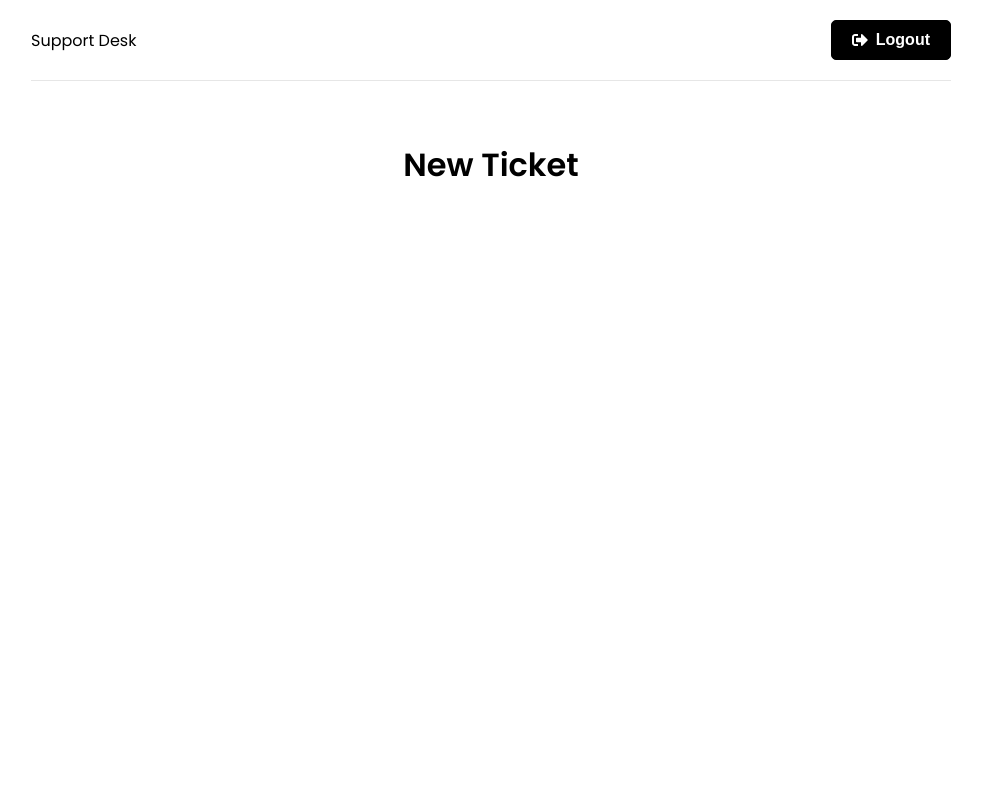
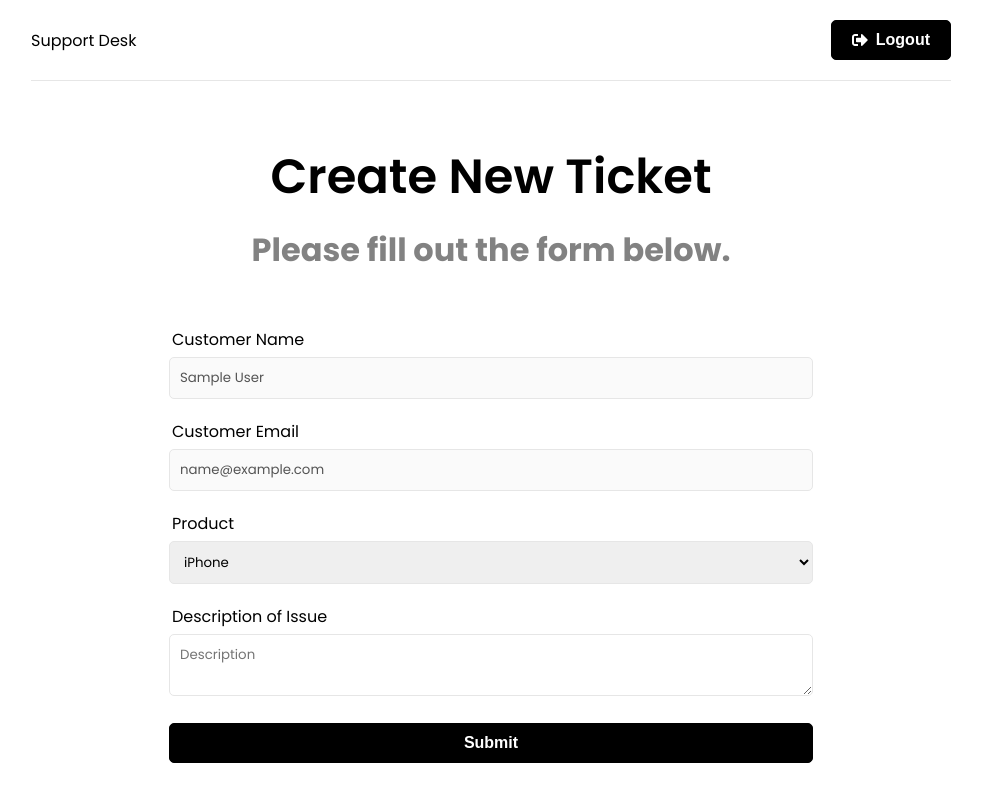
Before and after one commit to MoeinDeveloper92/Ticket-System, a React (Create React App) app in the folder frontend/: page /new-ticket in a window 1280 px wide. Shown: the whole page, without its empty margins (149-1131 px from the left). Built offline with nearby package versions, Linux system fonts and the light colour scheme; sample sign-in values are in the browser's storage.

Commit message:
adding ticket creating section

```diff
--- a/frontend/src/App.js
+++ b/frontend/src/App.js
@@ -7,7 +7,8 @@ import Header from './components/Header'
 import "react-toastify/dist/ReactToastify.css"
 import { ToastContainer } from "react-toastify"
 import NewTicket from './pages/NewTicket'
-import PrivateComponent from './components/PrivateComponent'
+import PrivateRoute from './components/PrivateRoute'
+
 function App() {
 
   return (
@@ -17,7 +18,7 @@ function App() {
         <Route path='/' element={<Home />} />
         <Route path='/login' element={<Login />} />
         <Route path='/register' element={<Register />} />
-        <Route path='' element={<PrivateComponent />}>
+        <Route path='/new-ticket' element={<PrivateRoute />}>
           <Route path='/new-ticket' element={<NewTicket />} />
         </Route>
       </Routes>
--- a/frontend/src/components/PrivateComponent.jsx
+++ /dev/null
@@ -1,9 +0,0 @@
-import React from 'react'
-import { Outlet, Navigate } from "react-router-dom"
-import { useSelector } from "react-redux"
-function PrivateComponent() {
-    const { user } = useSelector((state) => state.auth)
-    return user ? <Outlet /> : <Navigate to={"/login"} />
-}
-
-export default PrivateComponent
--- /dev/null
+++ b/frontend/src/components/PrivateRoute.jsx
@@ -0,0 +1,15 @@
+import React from 'react'
+import { useAuthStatus } from '../hooks/useAuthState'
+import { Navigate, Outlet } from 'react-router-dom'
+import Spinner from './Spinner'
+
+function PrivateRoute() {
+    const { loggedIn, checkingStatus } = useAuthStatus()
+
+    if (checkingStatus) {
+        return <Spinner />
+    } else {
+        return loggedIn ? <Outlet /> : <Navigate to={"/login"} />
+    }
+}
+export default PrivateRoute
--- /dev/null
+++ b/frontend/src/hooks/useAuthState.js
@@ -0,0 +1,25 @@
+import { useState, useEffect } from "react";
+import { useSelector } from "react-redux"
+
+
+export const useAuthStatus = () => {
+    const [loggedIn, setLoggedIn] = useState(false)
+    const [checkingStatus, setCheckingStatus] = useState(true)
+
+    //get the user from the state
+    const { user } = useSelector((state) => state.auth)
+
+    useEffect(() => {
+        if (user) {
+            setLoggedIn(true)
+
+        } else {
+            setLoggedIn(false)
+        }
+
+        setCheckingStatus(false)
+    }, [user])
+
+
+    return { loggedIn, checkingStatus }
+}
--- a/frontend/src/pages/NewTicket.jsx
+++ b/frontend/src/pages/NewTicket.jsx
@@ -1,10 +1,56 @@
-import React from 'react'
+import React, { useState } from 'react'
+import { useSelector } from "react-redux"
+function NewTicket() {
+    const { user } = useSelector((state) => state.auth)
+    const [name] = useState(user.name)
+    const [email] = useState(user.email)
+    const [product, setProduct] = useState("iPhone")
+    const [description, setDescription] = useState("")
 
-function NewTicket() {
+
+
+    const onSubmit = (e) => {
+        e.preventDefault()
+    }
     return (
-        <div>
-            <h1>New Ticket</h1>
-        </div>
+        <>
+            <section className="heading">
+                <h1>Create New Ticket</h1>
+                <p>Please fill out the form below.</p>
+            </section>
+            <section className="form">
+                <div className="form-group">
+                    <label htmlFor="name">Customer Name</label>
+                    <input type="text" disabled value={name} className="form-control" />
+                </div>
+                <div className="form-group">
+                    <label htmlFor="name">Customer Email</label>
+                    <input type="email" disabled value={email} className="form-control" />
+                </div>
+
+                <form onSubmit={onSubmit} >
+                    <div className="form-group">
+                        <label htmlFor="product">
+                            Product
+                        </label>
+                        <select name="product" id="product" value={product} onChange={(e) => setProduct(e.target.value)}>
+                            <option value="iPhone">iPhone</option>
+                            <option value="MacBook">MavBook Pro</option>
+                            <option value="iMac">iMac</option>
+                            <option value="iPad">iPad</option>
+                        </select>
+                    </div>
+                    <div className="form-group">
+                        <label htmlFor="description">Description of Issue</label>
+                        <textarea name="description" id="description" className='form-control' placeholder='Description' value={description} onChange={(e) => setDescription(e.target.value)} ></textarea>
+                    </div>
+
+                    <div className="form-group">
+                        <button className="btn btn-block">Submit</button>
+                    </div>
+                </form>
+            </section>
+        </>
     )
 }
 
```
